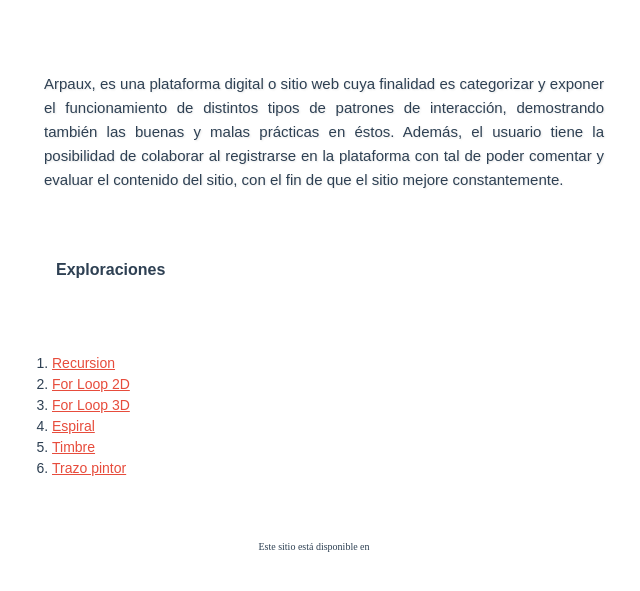
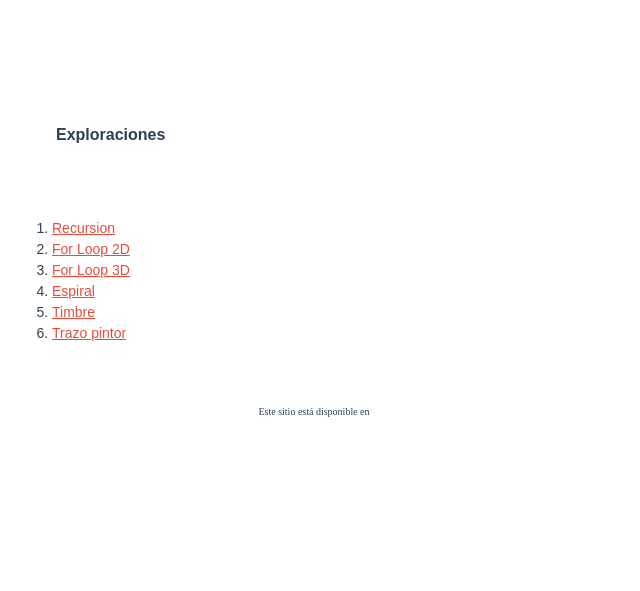
Before and after one commit to viicenteq/arpaux, a plain HTML site: page index.html in a window 1280 px wide. Shown: the part 147-738 px from the top of the page, without its empty margins (336-976 px from the left). Drawn offline with Linux system fonts and the light colour scheme.

Commit message:
Update index.html

```diff
--- a/index.html
+++ b/index.html
@@ -19,8 +19,7 @@
     <div id="container">
         <h1><br>
 
-        <p>Arpaux, es una plataforma digital o sitio web cuya finalidad es categorizar y exponer el funcionamiento de distintos tipos de patrones de interacción, demostrando también las buenas y malas prácticas en éstos. Además, el usuario tiene la posibilidad de colaborar al registrarse en la plataforma con tal de poder comentar y evaluar el contenido del sitio, con el fin de que el sitio mejore constantemente.
-       </p>
+        <p>
 
 
         <h2><a id="exploraciones"></a>Exploraciones</h2>
```
